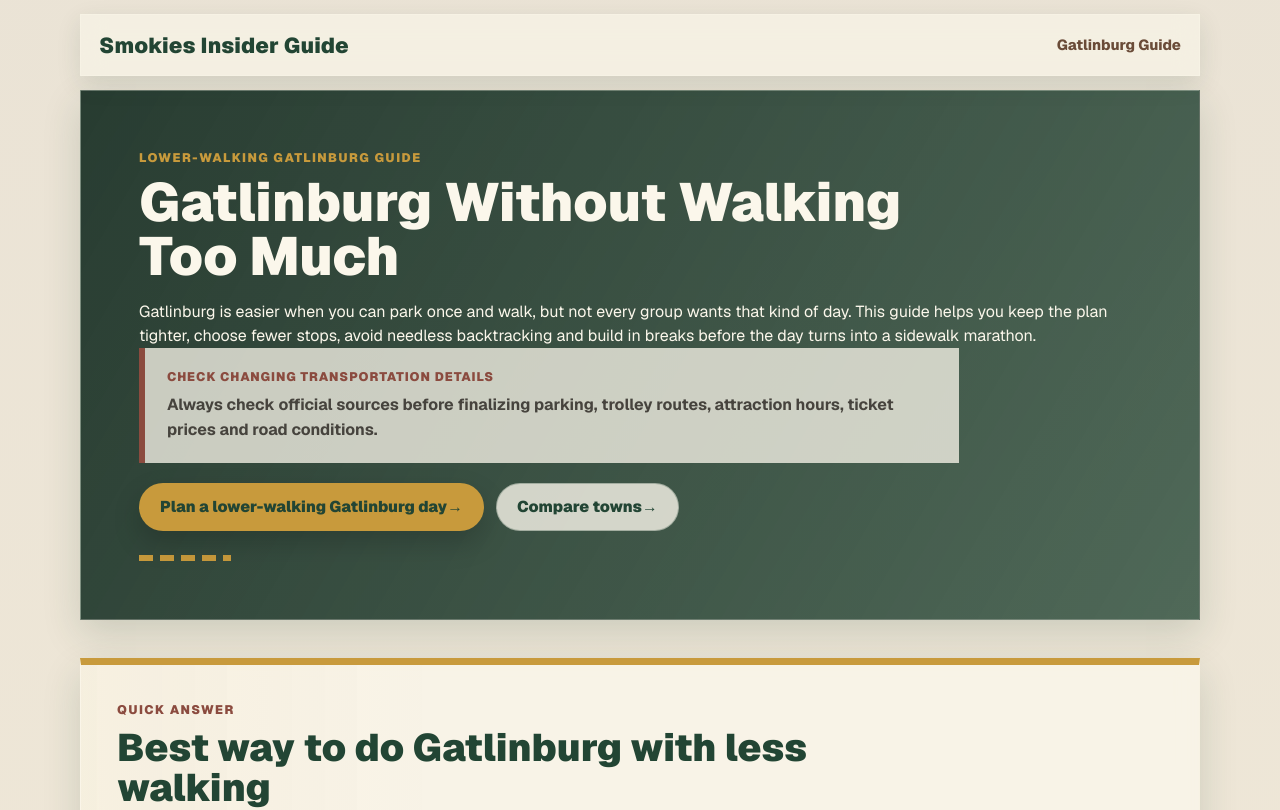
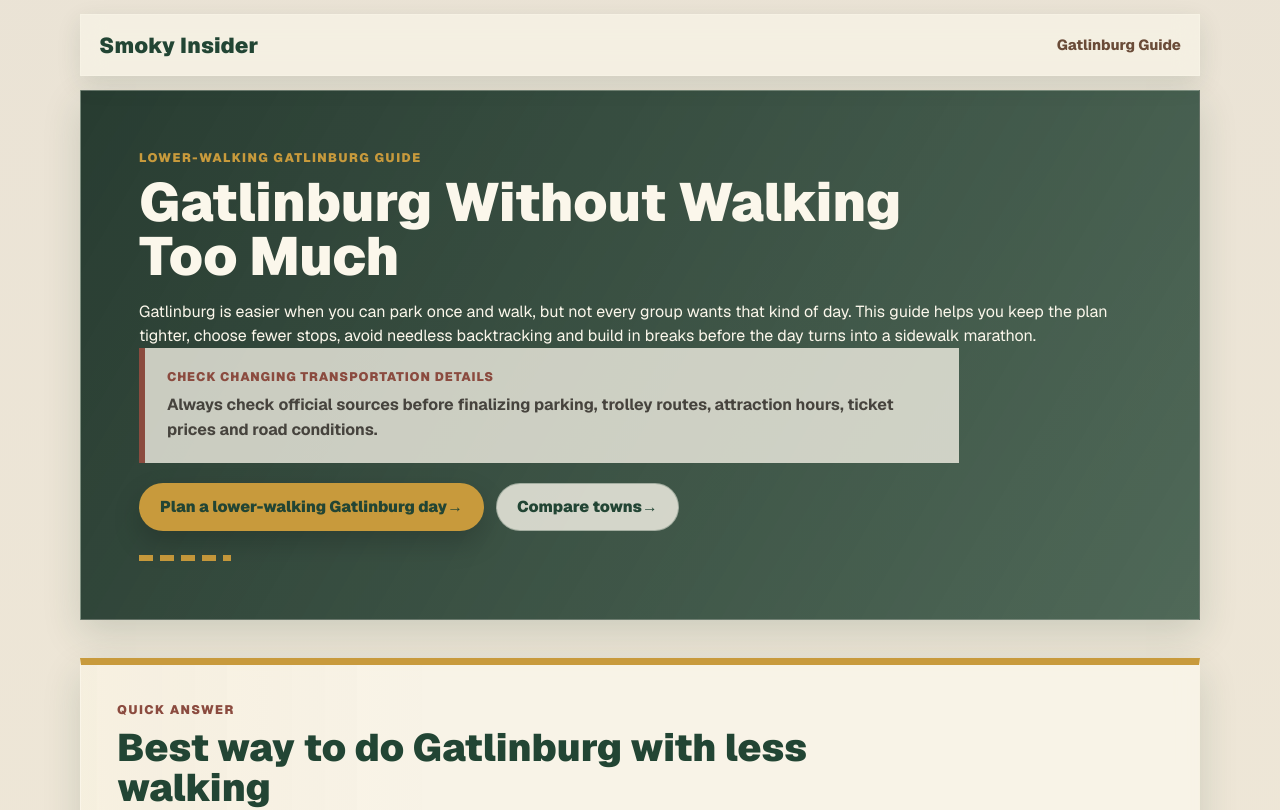
Before and after one commit to masondtorres/smokies-insider-guide, a Next.js app: page /gatlinburg-without-walking-too-much in a window 1280 px wide. Shown: the top 810 px of the page. Built offline with nearby package versions, Linux system fonts and the light colour scheme.

Commit message:
Brand: use Smoky Insider public name

```diff
--- a/src/app/gatlinburg-without-walking-too-much/page.tsx
+++ b/src/app/gatlinburg-without-walking-too-much/page.tsx
@@ -124,7 +124,7 @@ export default function GatlinburgWithoutWalkingTooMuchPage() {
     <main className="destination-page">
       <header className="destination-header">
         <Link className="wordmark" href="/">
-          Smokies Insider Guide
+          Smoky Insider
         </Link>
         <Link className="back-link" href="/gatlinburg">
           Gatlinburg Guide
@@ -374,7 +374,7 @@ export default function GatlinburgWithoutWalkingTooMuchPage() {
           <p>
             Have an easy-access Gatlinburg stop, family-friendly meal, useful
             offer or attraction that helps visitors plan a lower-walking day?
-            Smokies Insider Guide will eventually feature local options that
+            Smoky Insider will eventually feature local options that
             help visitors choose better.
           </p>
         </div>
```
